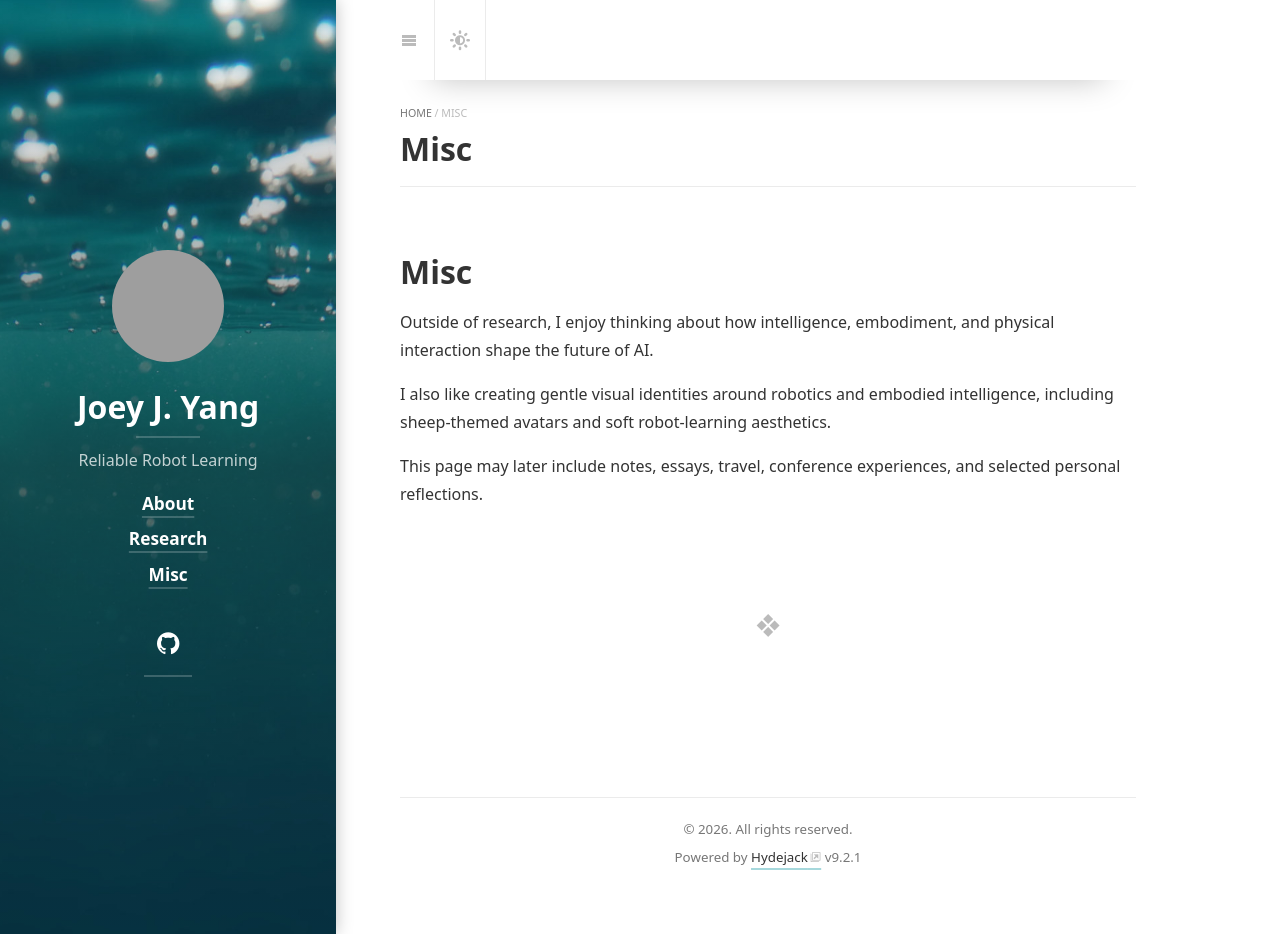
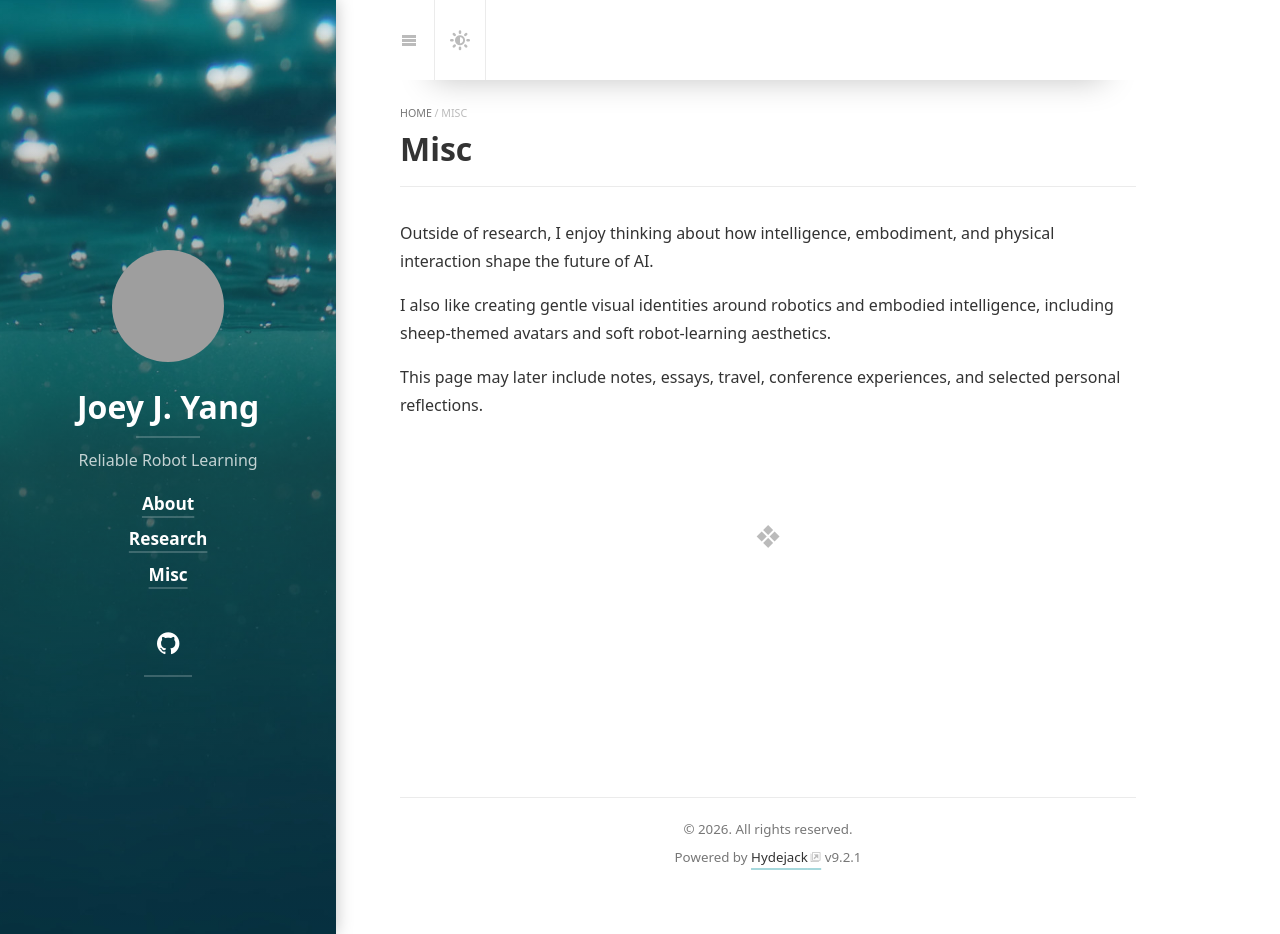
Before and after one commit to Joeyfully-AI/Joeyfully-AI.github.io, a Jekyll site: the page built from misc.md, in a window 1280 px wide and 934 px high. Built offline with Jekyll 4.4.1, drawn with Linux system fonts in a browser that asks for light colours; cached includes are drawn as plain includes; some web fonts are replaced; grey boxes are pictures that could not be loaded.

Commit message:
Update misc.md

```diff
--- a/misc.md
+++ b/misc.md
@@ -4,7 +4,6 @@ title: Misc
 permalink: /misc/
 ---
 
-# Misc
 
 Outside of research, I enjoy thinking about how intelligence, embodiment, and physical interaction shape the future of AI.
 
```
